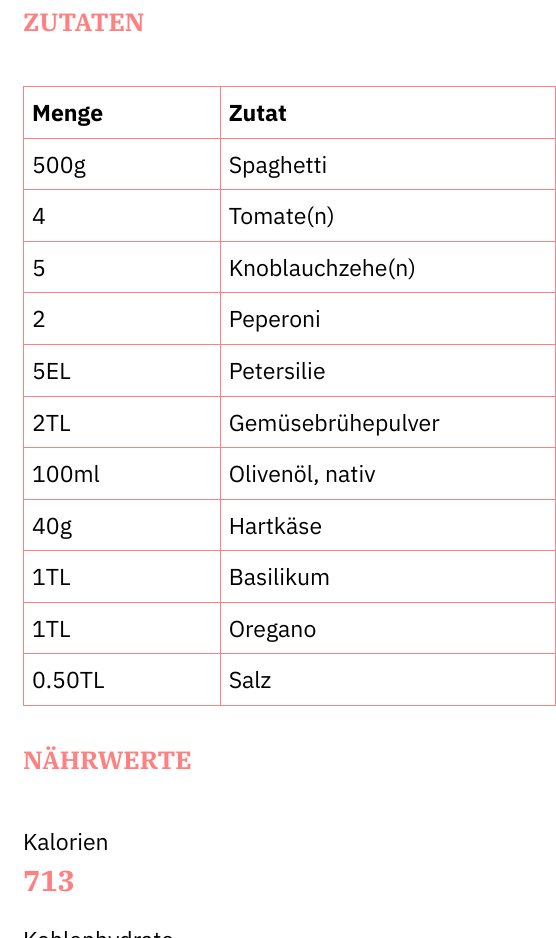
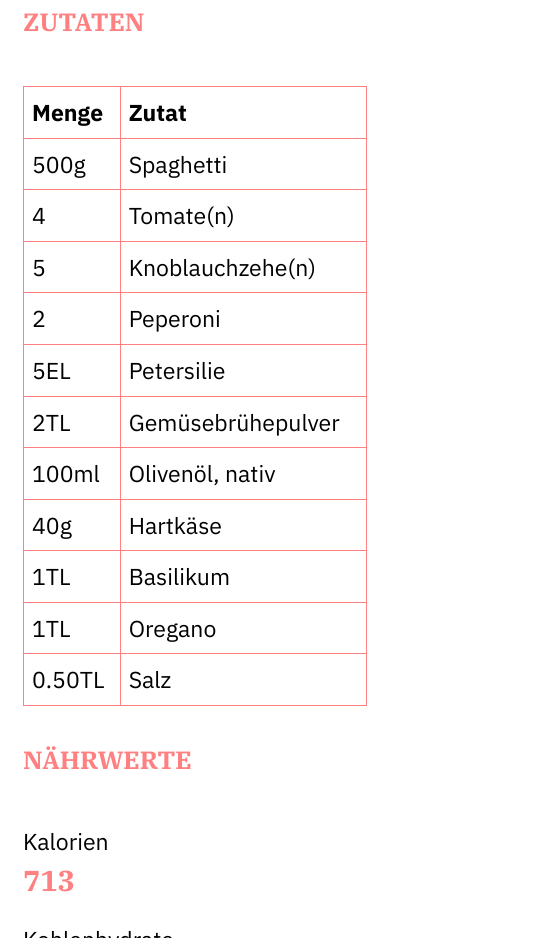
Before and after one commit to mi-classroom/fd-feature-request-session-07-cnoss, a website: page recipes/spaghetti-aglio-olio-e-peperoncino.html in a window 390 px wide. Shown: the part 2120-3058 px from the top of the page, 556 px wide, since content can reach past the window. Drawn offline with Linux system fonts and the light colour scheme.

Commit message:
Finetuning Responsive Version

```diff
--- a/scripts/main.js
+++ b/scripts/main.js
@@ -17,7 +17,6 @@ navigationElements.forEach((element) => {
 // Create an IntersectionObserver
 const observer = new IntersectionObserver(
   (entries) => {
-
 
     entries.forEach((entry) => {
 
--- a/styles/components.css
+++ b/styles/components.css
@@ -127,10 +127,6 @@
   border-right: 1px solid var(--accent);
   border-bottom: 1px solid var(--accent);
   text-align: left;
-}
-
-.ingredients td {
-  padding-right: 6rem;
 }
 
 .ingredients td:last-child {
```
Also changed, not shown: index.html (+3 -1 lines).
